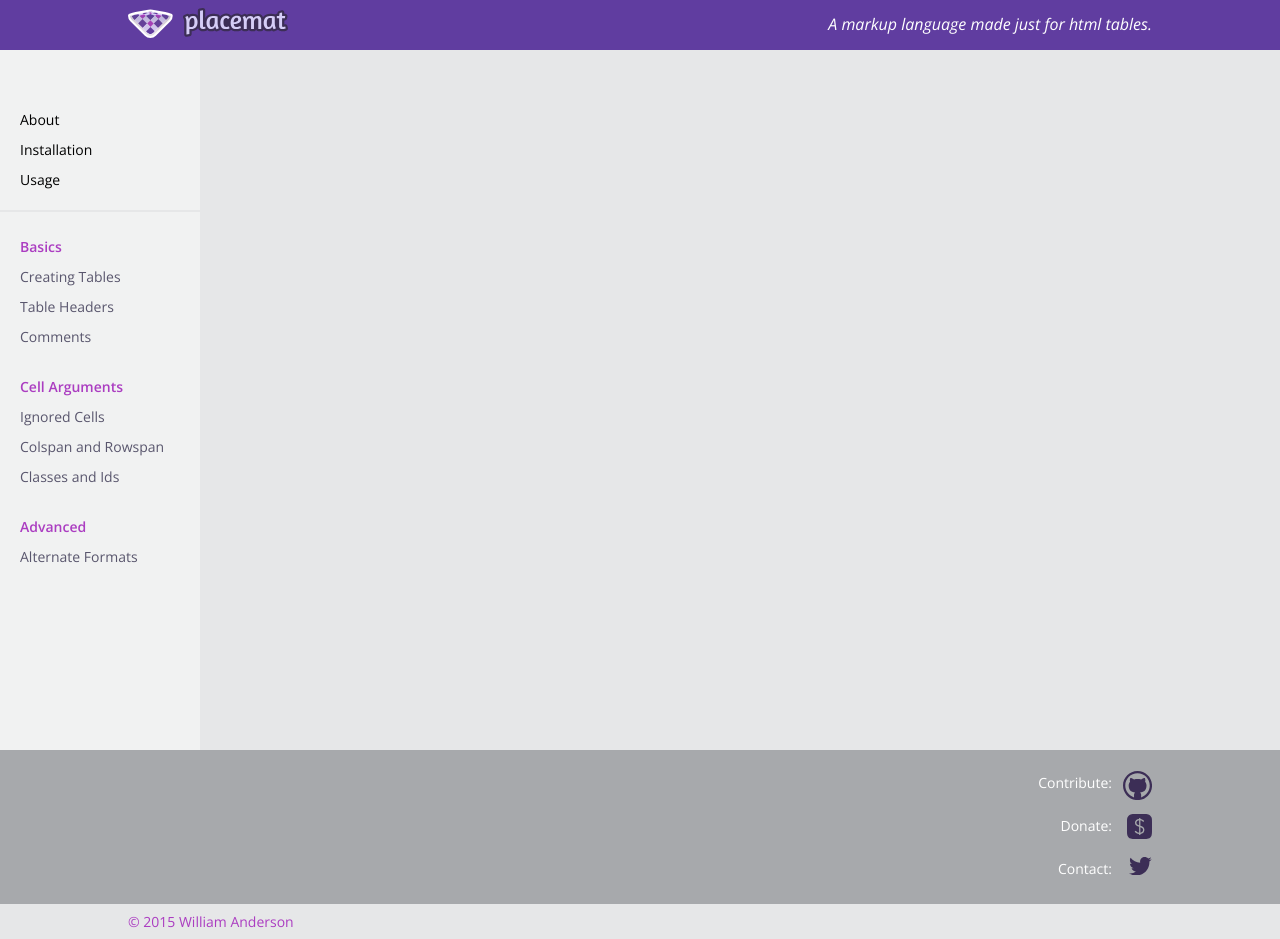
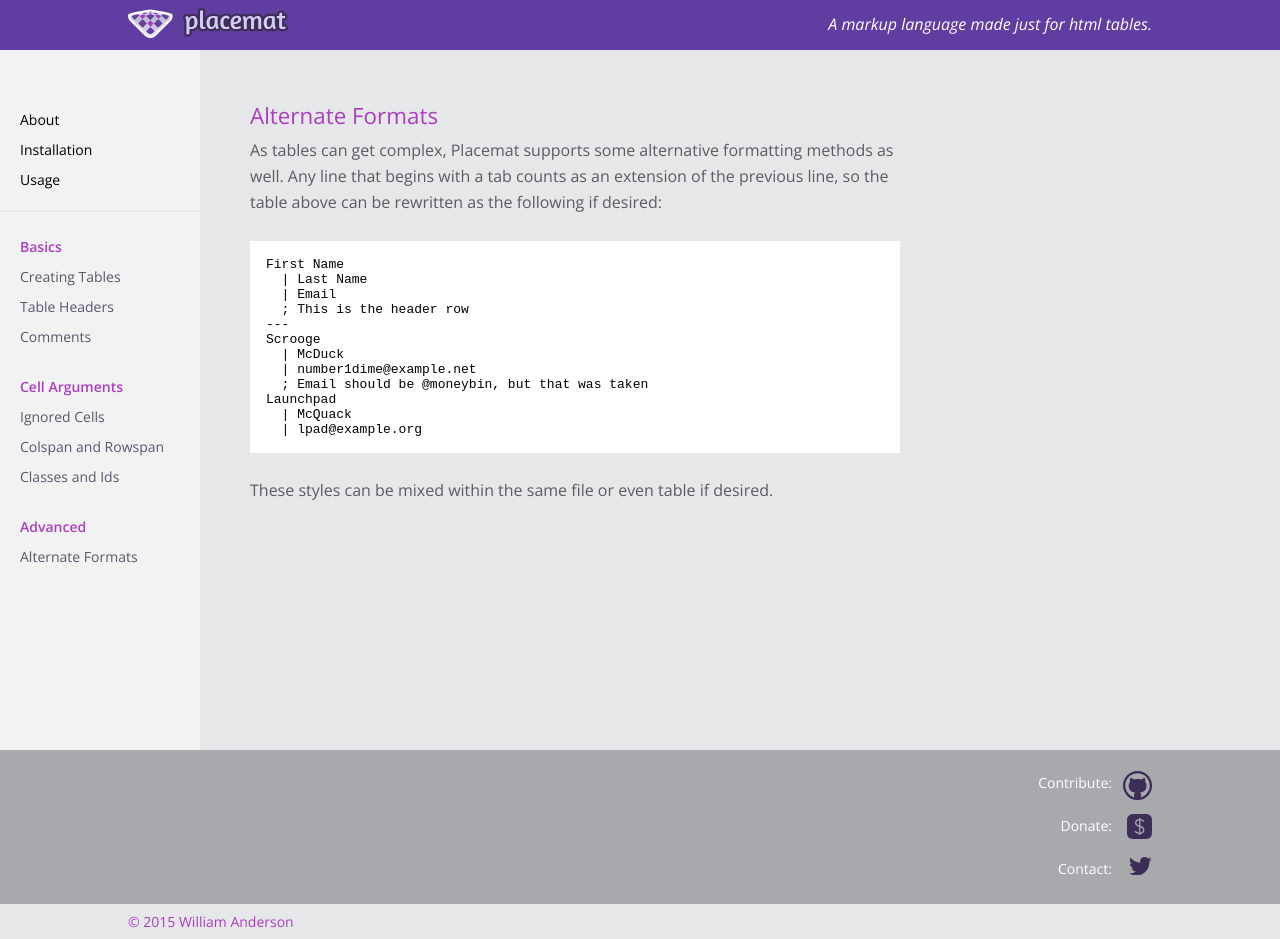
Before and after one commit to william-index/placemat, a Jekyll site: the page built from _posts/2015-01-01-advanced.md, in a window 1280 px wide. Built offline with Jekyll 4.4.1, drawn with Linux system fonts in a browser that asks for light colours.

Commit message:
Adds alternate formats docs

```diff
--- a/_posts/2015-01-01-advanced.md
+++ b/_posts/2015-01-01-advanced.md
@@ -6,3 +6,24 @@ categories: docs
 subs:
   - "Alternate Formats"
 ---
+
+<h2 id="alternate_formats">Alternate Formats</h2>
+
+As tables can get complex, Placemat supports some alternative formatting methods as well. Any line that begins with a tab counts as an extension of the previous line, so the table above can be rewritten as the following if desired:
+
+{% highlight html %}
+First Name
+  | Last Name
+  | Email
+  ; This is the header row
+---
+Scrooge
+  | McDuck
+  | number1dime@example.net
+  ; Email should be @moneybin, but that was taken
+Launchpad
+  | McQuack
+  | lpad@example.org
+{% endhighlight %}
+
+These styles can be mixed within the same file or even table if desired.
```
